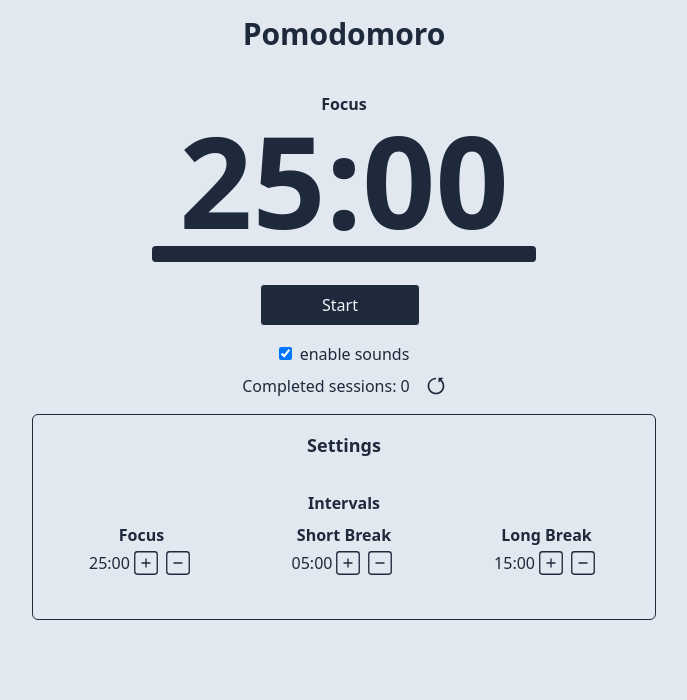
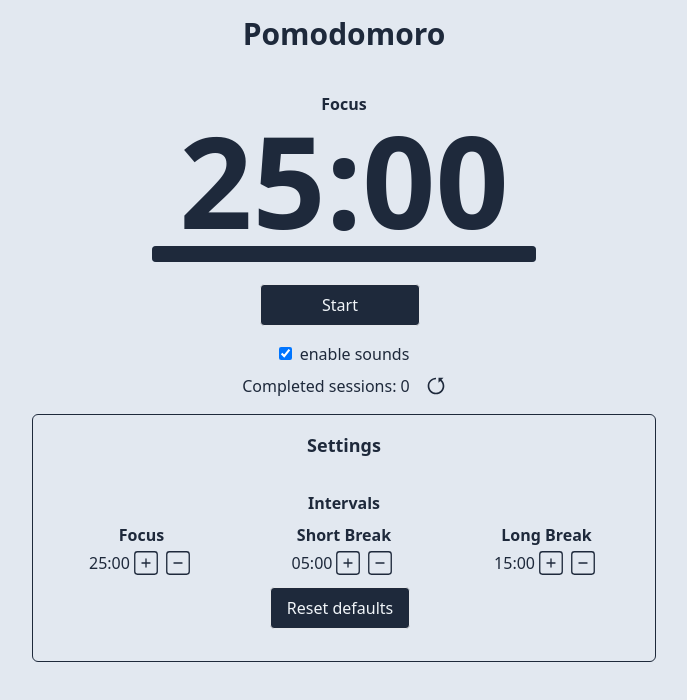
Before and after one commit to dku7/simply-start, a React (Vite) app: page / in a window 1280 px wide. Shown: the top 700 px of the page, without its empty margins (296-983 px from the left). Built offline with nearby package versions, Linux system fonts and the light colour scheme; no server answers.

Commit message:
add Reset button and pass reloadFlag as props to children

```diff
--- a/src/components/Settings.tsx
+++ b/src/components/Settings.tsx
@@ -1,8 +1,17 @@
+import { useState } from "react";
 import { IntervalType } from "../types/types";
 import IntervalSetting from "./IntervalSetting";
+import { ResetButton } from "./ResetButton";
+import { resetAllIntervalSeconds } from "../utils/utils";
 
 export default function Settings() {
   const intervalTypes: IntervalType[] = ["Focus", "Short Break", "Long Break"];
+  const [reloadFlag, setReloadFlag] = useState<number>(0);
+
+  const handleReset = () => {
+    resetAllIntervalSeconds();
+    setReloadFlag((current) => current + 1);
+  };
 
   return (
     <div className="w-3/5 rounded-md border border-slate-800 px-8 pb-8 pt-2 md:w-1/2">
@@ -12,9 +21,14 @@ export default function Settings() {
       <h3 className="mt-8 font-semibold">Intervals</h3>
       <div className="flex flex-wrap justify-center px-20 lg:flex-nowrap lg:justify-between lg:px-6">
         {intervalTypes.map((type) => (
-          <IntervalSetting key={type} type={type} />
+          <IntervalSetting key={type} type={type} reloadFlag={reloadFlag} />
         ))}
       </div>
+      <ResetButton
+        buttonTitle="Reset defaults"
+        iconOnly={false}
+        handleClick={handleReset}
+      />
     </div>
   );
 }
```
